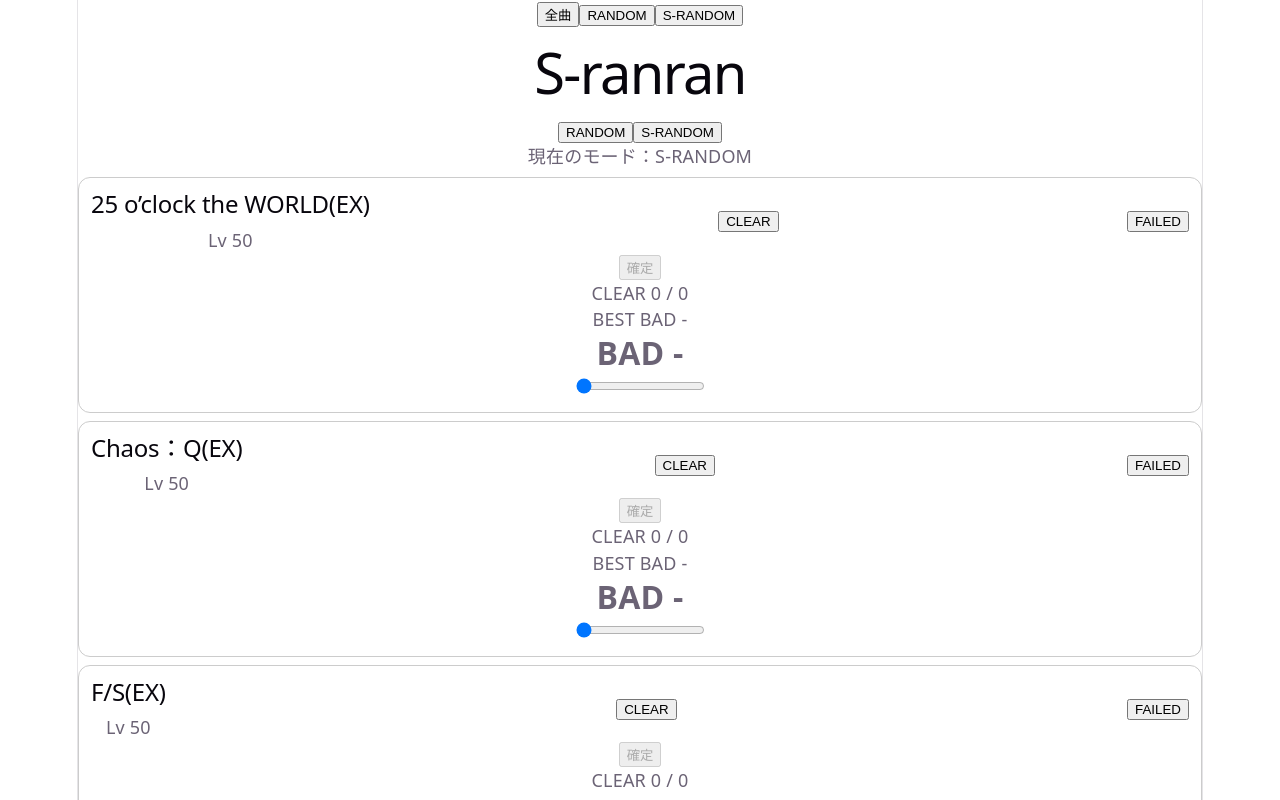
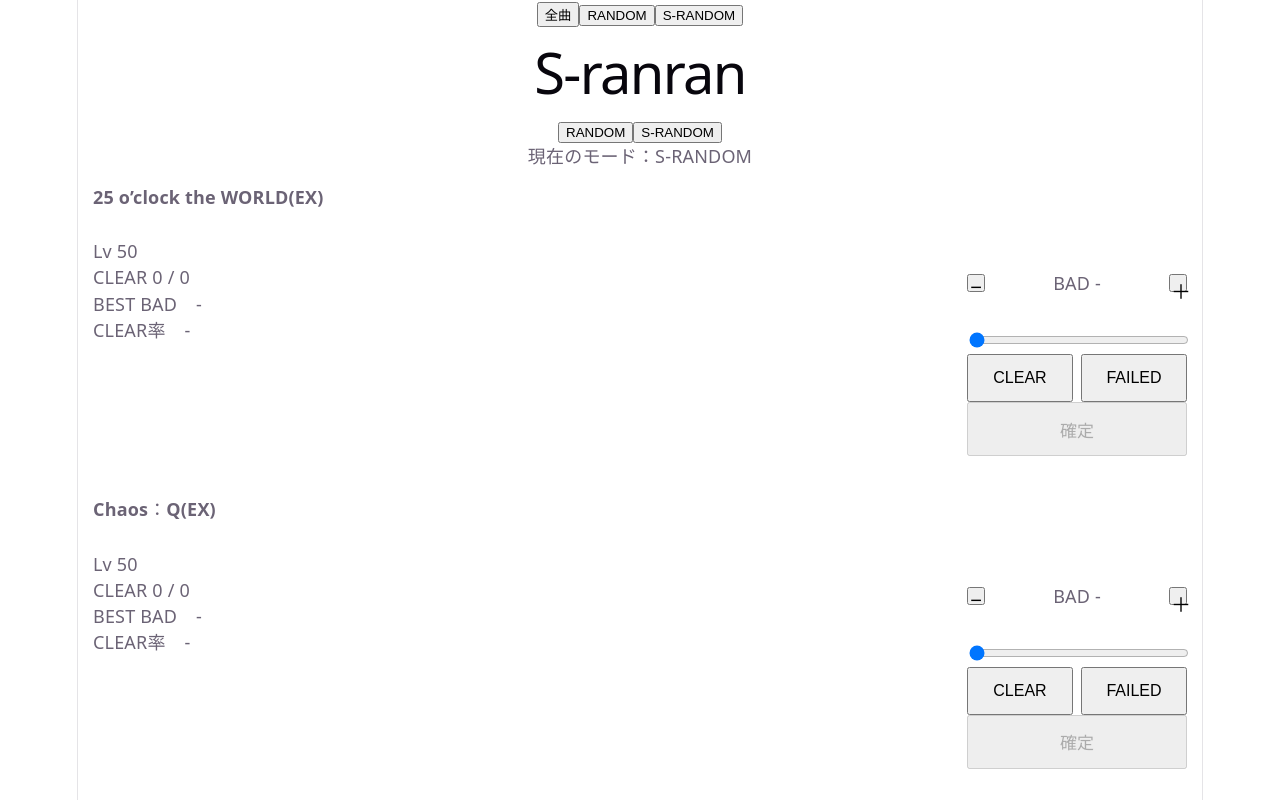
Before and after one commit to Chiya-22/S-ranran, a React (Vite) app: page / in a window 1280 px wide. Both pictures are taken after a click on the button "全曲". Shown: the top 800 px of the page. Built offline with nearby package versions, Linux system fonts and the light colour scheme.

Commit message:
UI adjust

```diff
--- a/src/App.css
+++ b/src/App.css
@@ -18,37 +18,157 @@
 }
 
 .song-row {
-  border: 1px solid #ccc;
-  border-radius: 12px;
-  padding: 12px;
-  margin: 8px 0;
+  width: 100%;
+  box-sizing: border-box;
+
+  border: 1px solid rgba(255, 255, 255, 0.25);
+  border-radius: 8px;
+
+  padding: 14px;
+  margin-bottom: 10px;
 }
 
 .song-header {
   display: flex;
   justify-content: space-between;
   align-items: center;
+  margin-bottom: 16px;
 }
 
-.clear-button {
-  width: 48px;
-  height: 48px;
-  border-radius: 8px;
-  font-size: 28px;
+.song-info {
+  min-width: 0;
+}
+.song-title {
+  font-size: 18px;
+  font-weight: 600;
+  margin-bottom: 12px;
+}
+
+.song-level {
+  display: flex;
+  align-items: baseline;
+  gap: 6px;
+  white-space: nowrap;
+}
+
+.song-content {
+  display: flex;
+  gap: 16px;
+  width: 100%;
+  box-sizing: border-box;
+}
+
+.song-stats {
+  flex: 1;
+  min-width: 0;
+}
+
+.song-stat {
+  display: flex;
+  align-items: baseline;
+  gap: 6px;
+
+  white-space: nowrap;
+}
+
+.stat-label {
+  min-width: 70px;
+}
+
+.stat-value {
+  min-width: 32px;
+}
+
+.song-input {
+  flex: 0 1 220px;
+  min-width: 0;
 }
 
 .bad-display {
-  font-size: 32px;
-  font-weight: bold;
-  text-align: center;
-  margin: 8px 0;
+  width: 100%;
+  min-height: 90px;
+  padding: 12px 16px;
+  box-sizing: border-box;
+
+  display: flex;
+  align-items: center;
+  justify-content: center;
+
+  font-size: 18px;
+
   touch-action: none;
+  user-select: none;
+  -webkit-user-select: none;
+  -webkit-touch-callout: none;
 }
 
 .bad-display.editing {
-  border: 2px solid;
-  border-radius: 8px;
-  padding: 8px;
+  cursor: ew-resize;
+}
+
+.song-input {
+  position: relative;
+}
+
+.bad-control {
+  width: 100%;
+  display: flex;
+  align-items: center;
+}
+
+.bad-adjust-button {
+  width: 18px;
+  height: 18px;
+  padding: 0;
+
+  font-size: 20px;
+
+  flex-shrink: 0;
+}
+
+.bad-preview {
+  position: absolute;
+
+  left: 0;
+  right: 0;
+
+  bottom: calc(100% - 16px);
+
+  min-height: 50px;
+
+  display: flex;
+  align-items: center;
+  justify-content: center;
+
+  font-size: 28px;
+  font-weight: bold;
+
+  pointer-events: none;
+}
+
+.bad-slider {
+  width: 100%;
+}
+
+.result-buttons {
+  display: flex;
+  flex-direction: row;
+  gap: 8px;
+}
+
+.result-button {
+  flex: 1;
+  min-height: 48px;
+  padding: 10px 8px;
+  font-size: 16px;
+}
+
+.confirm-button {
+  width: 100%;
+  min-height: 54px;
+  padding: 10px 16px;
+  font-size: 17px;
+  font-weight: bold;
 }
 
 .folder-list {
@@ -62,6 +182,14 @@
   display: block;
   width: 100%;
   text-align: left;
+  padding: 16px;
+  font-size: 16px;
+}
+
+.level-select {
+  min-width: 80px;
+  padding: 8px 10px;
+  font-size: 16px;
 }
 
 .hero {
--- a/src/App.tsx
+++ b/src/App.tsx
@@ -44,7 +44,7 @@ function App() {
   const [songs] = useState(initialSongs)
 
   const [page, setPage] =
-    useState<"ALL" | "RANDOM" | "S-RANDOM">("ALL")
+    useState<"ALL" | "RANDOM" | "S-RANDOM">("S-RANDOM")
 
   const [selectedLevel, setSelectedLevel] =
     useState<string | null>(null)
@@ -159,6 +159,7 @@ function App() {
               <label>
                 表示レベル：
                 <select
+                  className="level-select"
                   value={minLevel}
                   onChange={(event) =>
                     setMinLevel(
@@ -182,6 +183,7 @@ function App() {
                 {" ～ "}
 
                 <select
+                  className="level-select"
                   value={maxLevel}
                   onChange={(event) =>
                     setMaxLevel(
@@ -208,6 +210,7 @@ function App() {
               <label>
                 並び順：
                 <select
+                  className="level-select"
                   value={levelOrder}
                   onChange={(event) =>
                     setLevelOrder(
--- a/src/SongRow.tsx
+++ b/src/SongRow.tsx
@@ -2,8 +2,6 @@ import { useRef, useState } from "react"
 import type { Song } from "./songs"
 
 const BAD_PER_SCREEN = 50
-
-
 
 type Record = {
   plays: number
@@ -23,9 +21,10 @@ function SongRow({
   onRecordChange,
 }: SongRowProps) {
   const [isEditing, setIsEditing] = useState(false)
+
   const timerRef = useRef<number | null>(null)
   const startXRef = useRef<number | null>(null)
-    const startBadRef = useRef<number>(0)
+  const startBadRef = useRef(0)
   const hasMovedRef = useRef(false)
 
   const [bad, setBad] = useState<number | null>(
@@ -34,18 +33,24 @@ function SongRow({
       : null
   )
 
-  const [result, setResult] = useState<"CLEAR" | "FAILED" | null>(null)
+  const [result, setResult] =
+    useState<"CLEAR" | "FAILED" | null>(null)
 
   const handleConfirm = () => {
     if (result === null || bad === null) {
       return
     }
 
-    const newBadHistory = [...record.badHistory, bad].slice(-10)
+    const newBadHistory = [
+      ...record.badHistory,
+      bad,
+    ].slice(-10)
 
     onRecordChange({
       plays: record.plays + 1,
-      clears: record.clears + (result === "CLEAR" ? 1 : 0),
+      clears:
+        record.clears +
+        (result === "CLEAR" ? 1 : 0),
       badHistory: newBadHistory,
     })
 
@@ -57,116 +62,240 @@ function SongRow({
       ? Math.min(...record.badHistory)
       : null
 
-
   return (
     <div className="song-row">
+
+      {/* 曲名・レベル */}
       <div className="song-header">
-    <div>
-      <h2>{song.title}</h2>
-      <p>Lv {song.level}</p>
+        <div className="song-info">
+            <div className="song-title">
+            {song.title}
             </div>
 
-    <button
-          onClick={() => setResult("CLEAR")}
-        >
-          {result === "CLEAR" ? "● CLEAR" : "CLEAR"}
-        </button>
 
-        <button
-          onClick={() => setResult("FAILED")}
-        >
-          {result === "FAILED" ? "● FAILED" : "FAILED"}
-        </button>
         </div>
 
-        <button
-        onClick={handleConfirm}
-        disabled={result === null || bad === null}
-      >
-        確定
-      </button>
+        </div>
 
-      <div>
+
+      {/* 左：統計　　右：入力 */}
+      <div className="song-content">
+
+        {/* 統計情報 */}
+        <div className="song-stats">
+
+            <div className="song-level">
+            Lv {song.level}
+            </div>
+
+          <div className="song-stat">
             CLEAR {record.clears} / {record.plays}
           </div>
 
-      <div>
-        BEST BAD {bestBad ?? "-"}
+          <div className="song-stat">
+            <span className="stat-label">BEST BAD</span>
+            <span className="stat-value">{bestBad ?? "-"}</span>
             </div>
 
+            <div className="song-stat">
+            <span className="stat-label">CLEAR率</span>
+            <span className="stat-value">
+                {record.plays > 0
+                ? `${Math.round(
+                    (record.clears / record.plays) * 100
+                    )}%`
+                : "-"}
+            </span>
+            </div>
+
+        </div>
+
+        {/* 入力エリア */}
+        <div className="song-input">
+
+            {isEditing && (
+            <div className="bad-preview">
+            BAD {bad ?? "-"}
+            </div>
+        )}
+
+          {/* BAD */}
+        <div className="bad-control">
+
+        <button
+            className="bad-adjust-button"
+            onClick={() => setBad((prev) => Math.max(0, (prev ?? 0) - 1))}
+        >
+            −
+        </button>
+
           <div
-        className={`bad-display ${isEditing ? "editing" : ""}`}
+            className={`bad-display ${
+              isEditing ? "editing" : ""
+            }`}
             onPointerDown={(event) => {
-            startXRef.current = event.clientX
+              startXRef.current =
+                event.clientX
+
               hasMovedRef.current = false
 
-            timerRef.current = window.setTimeout(() => {
-            startBadRef.current = bad ?? 0
+              timerRef.current =
+                window.setTimeout(() => {
+                  startBadRef.current =
+                    bad ?? 0
+
                   setIsEditing(true)
-            console.log("編集モード開始")
+
+                  console.log(
+                    "編集モード開始"
+                  )
                 }, 500)
             }}
             onPointerMove={(event) => {
-            if (!isEditing || startXRef.current === null) {
+              if (
+                !isEditing ||
+                startXRef.current === null
+              ) {
                 return
               }
-            const distance = event.clientX - startXRef.current
+
+              const distance =
+                event.clientX -
+                startXRef.current
+
               if (Math.abs(distance) < 10) {
                 return
               }
+
               hasMovedRef.current = true
 
-            const screenWidth = window.innerWidth
-            const badChange = Math.round((distance / screenWidth) * BAD_PER_SCREEN)
+              const screenWidth =
+                window.innerWidth
+
+              const badChange = Math.round(
+                (distance / screenWidth) *
+                  BAD_PER_SCREEN
+              )
 
               const newBad = Math.max(
                 0,
-            startBadRef.current + badChange
+                startBadRef.current +
+                  badChange
               )
+
               setBad(newBad)
-
-            console.log("移動距離:", distance)
-            console.log("BAD変化量:", badChange)
             }}
             onPointerUp={() => {
-            if (timerRef.current !== null) {
-            window.clearTimeout(timerRef.current)
+              if (
+                timerRef.current !== null
+              ) {
+                window.clearTimeout(
+                  timerRef.current
+                )
+
                 timerRef.current = null
               }
 
               if (isEditing) {
                 setIsEditing(false)
                 startXRef.current = null
-            console.log("編集モード終了")
+
+                console.log(
+                  "編集モード終了"
+                )
               }
             }}
             onPointerCancel={() => {
-            if (timerRef.current !== null) {
-            window.clearTimeout(timerRef.current)
+              if (
+                timerRef.current !== null
+              ) {
+                window.clearTimeout(
+                  timerRef.current
+                )
+
                 timerRef.current = null
               }
 
               if (isEditing) {
                 setIsEditing(false)
                 startXRef.current = null
-            console.log("編集モードキャンセル")
+
+                console.log(
+                  "編集モードキャンセル"
+                )
               }
             }}
           >
             {isEditing && <span>← </span>}
+
             BAD {bad ?? "-"}
+
             {isEditing && <span> →</span>}
+          </div>
+
+            <button
+                className="bad-adjust-button"
+                onClick={() => setBad((prev) => (prev ?? 0) + 1)}
+            >
+                ＋
+            </button>
 
             </div>
-
+          {/* スライダー */}
           <input
+            className="bad-slider"
             type="range"
             min="0"
             max="50"
             value={bad ?? 0}
-        onChange={(event) => setBad(Number(event.target.value))}
+            onChange={(event) =>
+              setBad(
+                Number(event.target.value)
+              )
+            }
           />
 
+          {/* CLEAR / FAILED */}
+          <div className="result-buttons">
+
+            <button
+              className="result-button"
+              onClick={() =>
+                setResult("CLEAR")
+              }
+            >
+              {result === "CLEAR"
+                ? "● CLEAR"
+                : "CLEAR"}
+            </button>
+
+            <button
+              className="result-button"
+              onClick={() =>
+                setResult("FAILED")
+              }
+            >
+              {result === "FAILED"
+                ? "● FAILED"
+                : "FAILED"}
+            </button>
+
+          </div>
+
+          {/* 確定 */}
+          <button
+            className="confirm-button"
+            onClick={handleConfirm}
+            disabled={
+              result === null ||
+              bad === null
+            }
+          >
+            確定
+          </button>
+
+        </div>
+      </div>
     </div>
   )
 }
```
Lines whose indentation alone changed are shown as unchanged.
